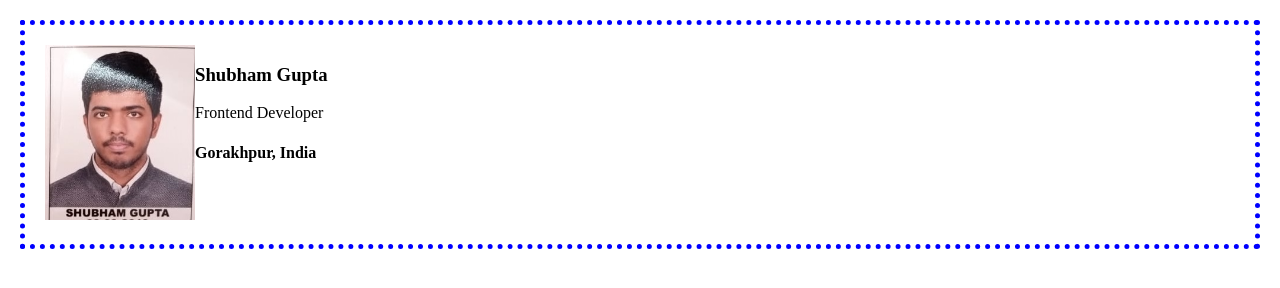
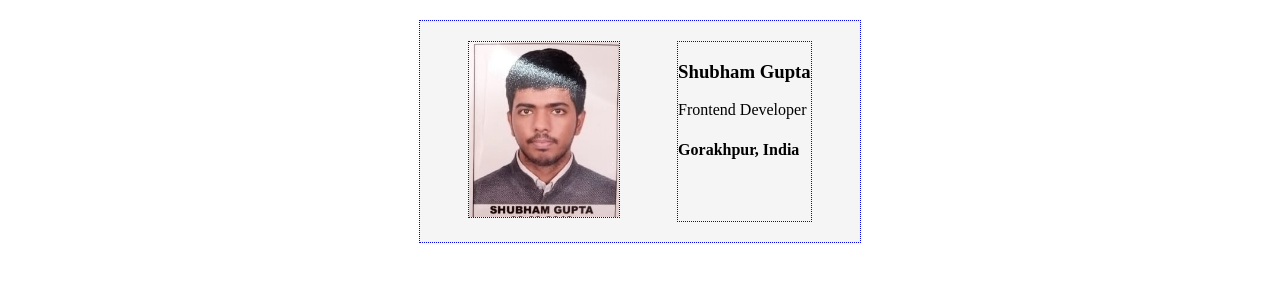
Before and after one commit to ShubhamGupta2505/Web_Dev_Basic, a website built with Vite: page Part3/bussiness_card.html in a window 1280 px wide. Built offline with nearby package versions, Linux system fonts and the light colour scheme.

Commit message:
Digital Busssiness Card adding center caed

```diff
--- a/Part3/bussiness_card.css
+++ b/Part3/bussiness_card.css
@@ -5,7 +5,14 @@ body {
     width: 150px;
 }
 .card {
-    border: 5px dotted blue;
+    justify-content: space-around;
+    width: 400px;
     padding: 20px;
     display: flex;
+    margin-left: auto;
+    margin-right: auto;
+    background: whitesmoke;
 }
+.border-blue {
+    border: 1px dotted blue;
+}
--- a/Part3/bussiness_card.html
+++ b/Part3/bussiness_card.html
@@ -8,11 +8,11 @@
     <title>Document</title>
 </head>
 <body>
-    <div class="card">
+    <div class="card border-blue">
         <div>
-        <img src="./image/alok.jpg" alt="Shubham Gupta Profile Picture"class="avatar">
+        <img src="./image/alok.jpg" alt="Shubham Gupta Profile Picture"class="avatar border-blue">
         </div>
-        <div>
+        <div class="border-blue">
         <h3>Shubham Gupta</h3>
         <p>Frontend Developer</p>
         <h4>Gorakhpur, India</h4>
```
